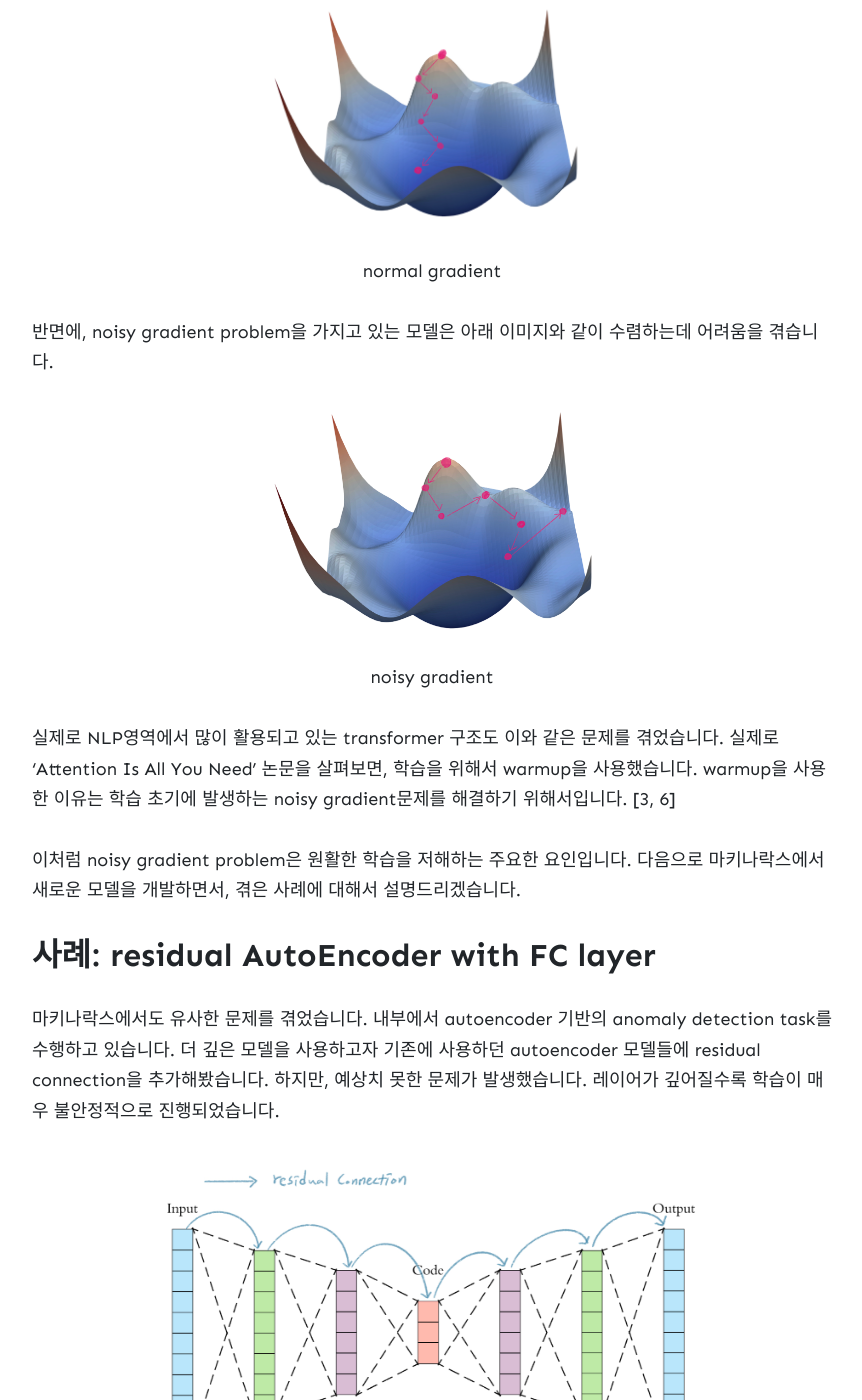
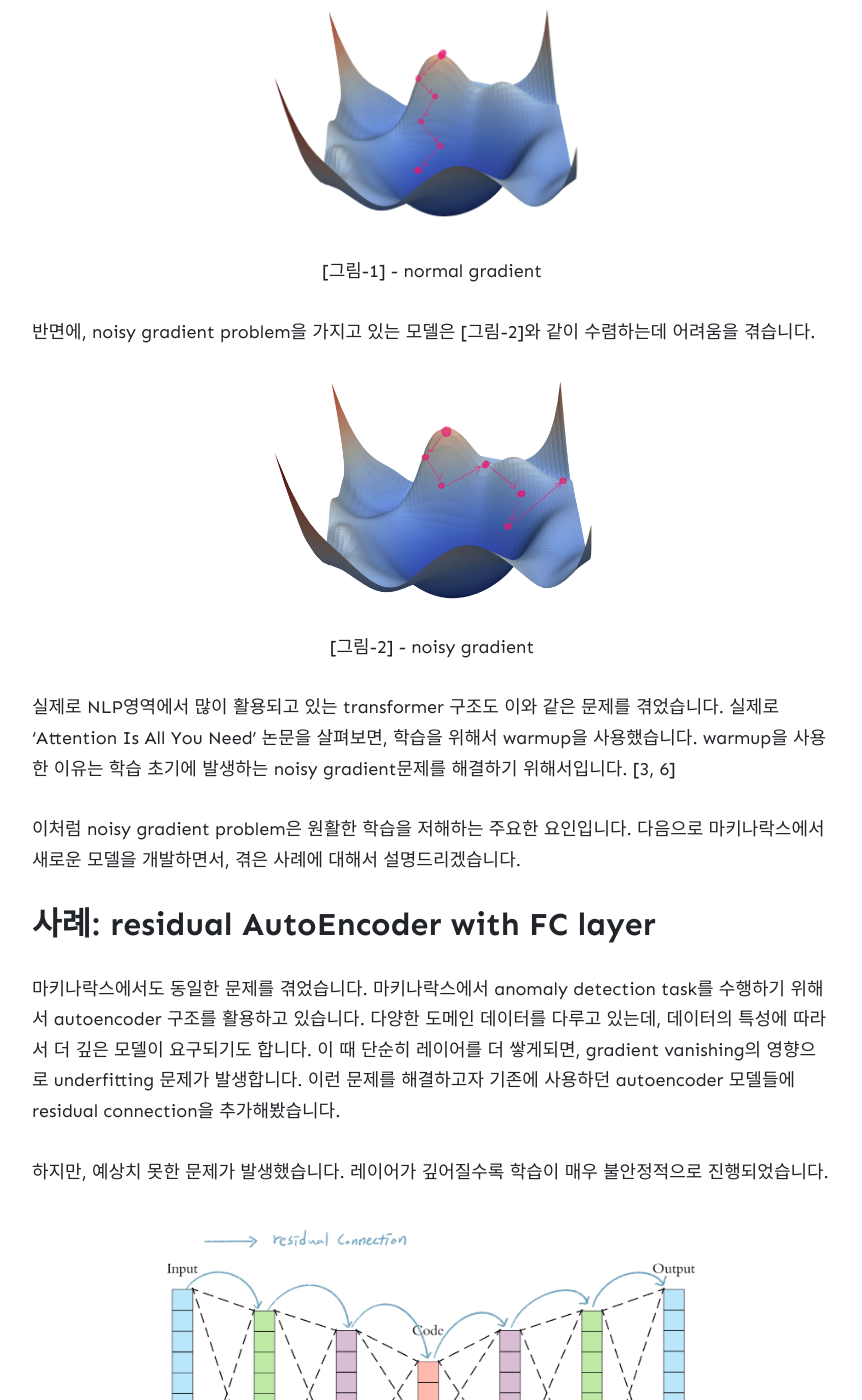
Before and after one commit to wowthemesnet/jekyll-theme-memoirs, a Jekyll site: the page built from _posts/2020-12-29-Gradient-Accumulation.md, in a window 1280 px wide and 1400 px high, scrolled down 1070 px. Shown: the whole window, without its empty margins (208-1070 px from the left). Built offline with Jekyll 4.4.1, drawn with Linux system fonts in a browser that asks for light colours; nearby versions of some CDN libraries; formulas are drawn with MathJax 3; comment, search, counter and statistics services are not loaded; some of the changed text lies outside the part shown.

Commit message:
review point

```diff
--- a/_posts/2020-12-29-Gradient-Accumulation.md
+++ b/_posts/2020-12-29-Gradient-Accumulation.md
@@ -22,23 +22,23 @@ image: assets/images/2020-12-29-Gradient-Accumulation/noisy_gradient.jpeg
 
 아래의 이미지들은 loss surface에서 noisy gradient problem이 발생하냐에 따른 수렴하는 경향성을 표현한 것들입니다.
 
-SGD를 진행하는 동안, noisy gradient problem이 없다면, 아래 이미지와 같이 정상적으로 수렴할 수 있습니다.
+SGD를 진행하는 동안, noisy gradient problem이 없다면, [그림-1]와 같이 정상적으로 수렴할 수 있습니다.
 
 <figure class="image" style="align: center;">
 <p align="center">
   <img src="/assets/images/2020-12-29-Gradient-Accumulation/gradient.jpeg" alt="normal gradient" width="40%">
-  <figcaption style="text-align: center;">normal gradient</figcaption>
+  <figcaption style="text-align: center;">[그림-1] - normal gradient</figcaption>
 </p>
 </figure>
 
 
 
-반면에, noisy gradient problem을 가지고 있는 모델은 아래 이미지와 같이 수렴하는데 어려움을 겪습니다.
+반면에, noisy gradient problem을 가지고 있는 모델은 [그림-2]와 같이 수렴하는데 어려움을 겪습니다.
 
 <figure class="image" style="align: center;">
 <p align="center">
   <img style="width: 40%" src="/assets/images/2020-12-29-Gradient-Accumulation/noisy_gradient.jpeg" alt="noisy gradient">
-  <figcaption style="text-align: center;">noisy gradient</figcaption>
+  <figcaption style="text-align: center;">[그림-2] - noisy gradient</figcaption>
 </p>
 </figure>
 
@@ -52,12 +52,14 @@ warmup을 사용한 이유는 학습 초기에 발생하는 noisy gradient문제
 
 ## 사례: residual AutoEncoder with FC layer
 
-마키나락스에서도 유사한 문제를 겪었습니다. 내부에서 autoencoder 기반의 anomaly detection task를 수행하고 있습니다. 더 깊은 모델을 사용하고자 기존에 사용하던 autoencoder 모델들에 residual connection을 추가해봤습니다. 하지만, 예상치 못한 문제가 발생했습니다. 레이어가 깊어질수록 학습이 매우 불안정적으로 진행되었습니다.
+마키나락스에서도 동일한 문제를 겪었습니다. 마키나락스에서 anomaly detection task를 수행하기 위해서 autoencoder 구조를 활용하고 있습니다. 다양한 도메인 데이터를 다루고 있는데, 데이터의 특성에 따라서 더 깊은 모델이 요구되기도 합니다. 이 때 단순히 레이어를 더 쌓게되면, gradient vanishing의 영향으로 underfitting 문제가 발생합니다. 이런 문제를 해결하고자 기존에 사용하던 autoencoder 모델들에 residual connection을 추가해봤습니다.
+
+하지만, 예상치 못한 문제가 발생했습니다. 레이어가 깊어질수록 학습이 매우 불안정적으로 진행되었습니다.
 
 <figure class="image" style="align: center;">
 <p align="center">
   <img style="width: 70%" src="/assets/images/2020-12-29-Gradient-Accumulation/residual_ae.jpeg" alt="rae">
-  <figcaption style="text-align: center;">Residual AE</figcaption>
+  <figcaption style="text-align: center;">[그림-3] - Residual AE</figcaption>
 </p>
 </figure>
 
@@ -77,7 +79,7 @@ $$
 backpropagation은 아래와 같이 전개됩니다.
 
 $$
-\frac{d loss}{d x_0} =\frac{d loss}{d h_{\ell}} \frac{d h_{\ell}}{d h_{\ell - 1}} \cdots \frac{d h_1}{d x_0}
+\frac{d loss}{d h_0} =\frac{d loss}{d h_{\ell}} \frac{d h_{\ell}}{d h_{\ell - 1}} \cdots \frac{d h_1}{d h_0}
 $$
 
 
@@ -100,7 +102,7 @@ Forward 과정을 전개해보면, 아래와 같습니다.
 - $h_0=x$
 
 $$
-h_\ell=\hat{y} = h_0 + h_1 + \cdots + f_{\ell}(h_{\ell - 1})
+h_\ell=\hat{y} = h_0 + f_1(h_0) + f_2(h_1) + \cdots +   f_{\ell}(h_{\ell - 1})
 $$
 
 
@@ -109,7 +111,7 @@ $$
 $$
 \frac{d loss}{d x_0} =\frac{d loss}{d h_{\ell}} \frac{d h_{\ell}}{d x_0} =
 
-\frac{d loss}{d h_{\ell}} \frac{d(h_0 + h_1 + \cdots + f_{\ell}(h_{\ell - 1}))}{d x_0}
+\frac{d loss}{d h_{\ell}} \frac{d(h_0 + f_1(h_0) + f_2(h_1) + \cdots +   f_{\ell}(h_{\ell - 1}))}{d x_0}
 $$
 
 
@@ -147,7 +149,7 @@ $$
 
 Batch size를 키우는 것은 좋지만, gpu의 memory는 한정적입니다. 따라서, 한정된 gpu memory내에서 batch size를 키우는 효과를 내기 위해서, **gradient accumulation**이라는 방법을 사용했습니다. [4, 12]
 
-Gradient accumulation은 매 step마다 파라미터를 업데이트 하지않고, gradient를 모으다가 일정한 수의 graidient vector들이 모이면 파라미터를 업데이트합니다.
+Gradient accumulation은 매 step마다 파라미터를 업데이트 하지않고, gradient를 모으다가 일정한 수의 gradient vector들이 모이면 파라미터를 업데이트합니다.
 
 구체적인 알고리즘을 알고싶다면, 아래의 예시코드를 참고하시기 바랍니다.
 
@@ -176,34 +178,34 @@ $$
 p_t = \beta p_{t-1} + \nabla_{w_t} f(w_t) = \sum_{i=0}^{t-1} \beta^{i}\nabla_{w_{t-i}} f(w_{t-i}) + \beta^t p_0
 $$
 
-이와 더불어, 옵티마이저를 선택할 때도 noisy gradient problem을 고려하여, RAdam을 선택하였습니다. RAdam은 Adam 옵티마이저를 사용시 발생하는 **large variance of the adtheaptive learning rates** 문제를 해결하기 위해 나온 옵티마이저입니다.[1]
+이와 더불어, 옵티마이저를 선택할 때도 noisy gradient problem을 고려하여, RAdam을 선택하였습니다. RAdam은 Adam 옵티마이저를 사용시 발생하는 **large variance of the adaptive learning rates** 문제를 해결하기 위해 나온 옵티마이저입니다.[1]
 
 내부실험을 통해서 Adam보다 RAdam이 더 안정적인 학습을 한다는 것을 알 수 있었습니다. 본 포스트에서는 noisy gradient와 gradient accumulation에 대한 글이므로, 자세히 다루지는 않겠습니다.
 
 
 ## Result
 
-Gradient accumulation을 통해서 불안정적이던 학습을 안정적으로 진행할 수 있었습니다. 또한, 위에서 언급한 Residual VAE를 안정적으로 학습하여 기존의 VAE보다 우수한 성능을 보일 수 있었습니다.
+Gradient accumulation을 통해서 불안정적이던 학습을 안정적으로 진행할 수 있었습니다. 또한, Residual VAE를 안정적으로 학습하여 기존의 VAE보다 우수한 성능을 보일 수 있었습니다.
 
 ### Gradient Accumulation
 
-아래의 학습 그래프는 residual VAE를 기존의 방법대로 학습시킨 것입니다. 보이는 것처럼 학습이 매우 불안정적으로 진행됩니다.
+아래의 학습 그래프는 residual VAE를 기존의 방법대로 학습시킨 것입니다. [그래프-1]처럼 학습이 매우 불안정적으로 진행됩니다.
 
 <figure class="image" style="align: center;">
 <p align="center">
   <img style="width: 70%" src="/assets/images/2020-12-29-Gradient-Accumulation/vanilla.png" alt="rae">
-  <figcaption style="text-align: center;">vanilla training</figcaption>
+  <figcaption style="text-align: center;">[그래프-1] - vanilla training</figcaption>
 </p>
 </figure>
 
 
 
-반면에, graidient accumulation을 적용하게 되면, 아래의 그래프처럼 안정적으로 학습이 진행됩니다.
+반면에, gradient accumulation을 적용하게 되면, [그래프-2]처럼 안정적으로 학습이 진행됩니다.
 
 <figure class="image" style="align: center;">
 <p align="center">
   <img style="width: 70%" src="/assets/images/2020-12-29-Gradient-Accumulation/gradient_accumulation.png" alt="rae">
-  <figcaption style="text-align: center;">gradient accumulation</figcaption>
+  <figcaption style="text-align: center;">[그래프-2] - gradient accumulation</figcaption>
 </p>
 </figure>
 
@@ -222,7 +224,7 @@ Residual VAE와 VAE의 실험을 비교해봤습니다.
 <figure class="image" style="align: center;">
 <p align="center">
   <img style="width: 70%" src="/assets/images/2020-12-29-Gradient-Accumulation/table.png" alt="rae">
-  <figcaption style="text-align: center;">Residual VAE vs VAE</figcaption>
+  <figcaption style="text-align: center;">[테이블-1] - Residual VAE vs VAE</figcaption>
 </p>
 </figure>
 
```
